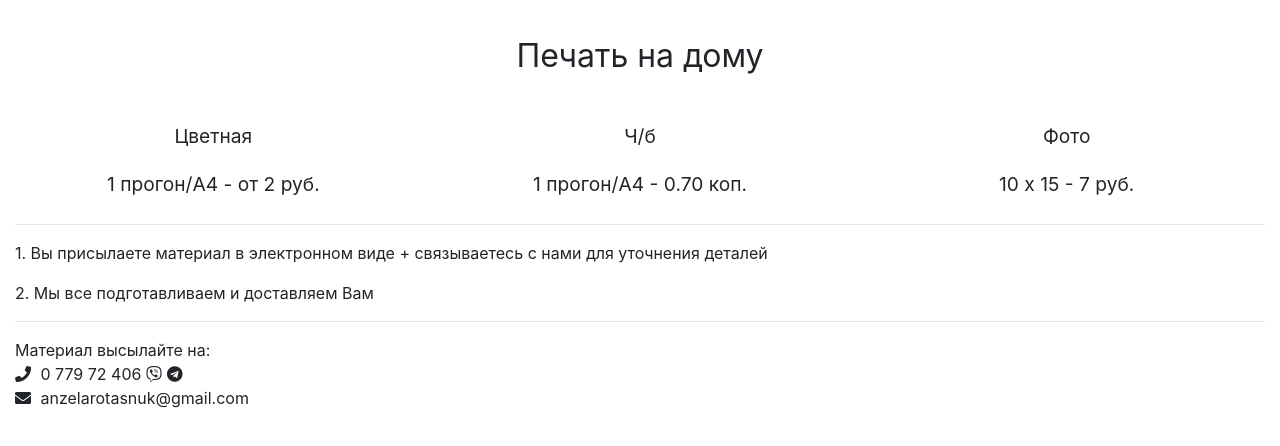
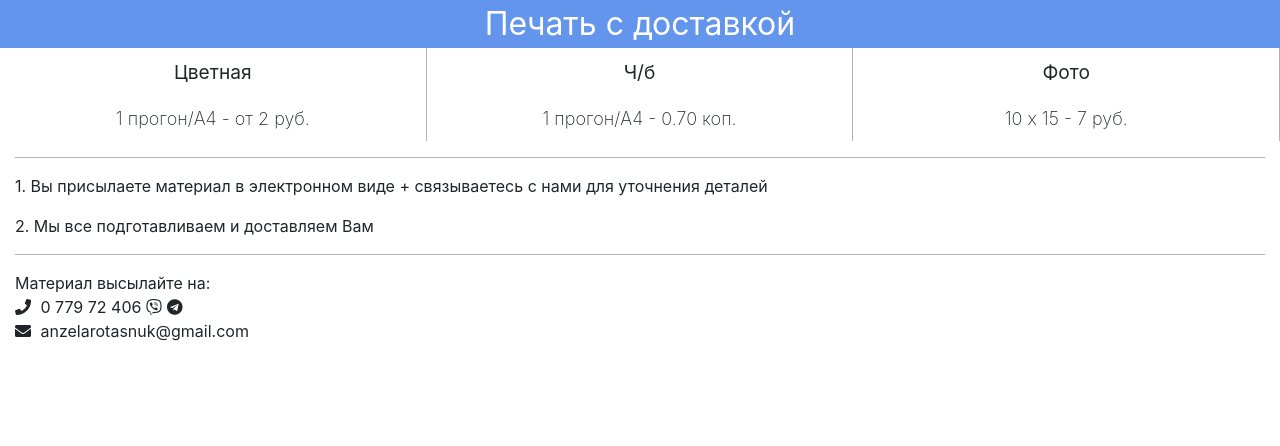
Before and after one commit to MelDimo/print4home, a plain HTML site: page index.html in a window 1280 px wide. Drawn offline with nearby package versions, Linux system fonts and the light colour scheme.

Commit message:
add style, RC

```diff
--- a/index.html
+++ b/index.html
@@ -3,10 +3,15 @@
   <link rel="stylesheet" href="https://stackpath.bootstrapcdn.com/bootstrap/4.1.0/css/bootstrap.min.css" integrity="sha384-9gVQ4dYFwwWSjIDZnLEWnxCjeSWFphJiwGPXr1jddIhOegiu1FwO5qRGvFXOdJZ4" crossorigin="anonymous">
   <link rel="stylesheet" href="https://use.fontawesome.com/releases/v5.8.1/css/all.css" integrity="sha384-50oBUHEmvpQ+1lW4y57PTFmhCaXp0ML5d60M1M7uH2+nqUivzIebhndOJK28anvf" crossorigin="anonymous">
   <style>
-    footer{
+    header{
+      position: -webkit-sticky; /* Safari */
+      position: sticky;
+      top: 0;
+      background:cornflowerblue;
+      color: white;
       text-align: center;
       font-size: 2em;
-      margin: 1em;
+      z-index: 100;
     }
     i{
       padding-right: 5px;
@@ -15,27 +20,29 @@
       margin-top: 1rem;
       margin-bottom: 1rem;
       border: 0;
-      border-top: 1px solid rgba(0, 0, 0, 0.1);
+      border-top: 1px solid rgba(0, 0, 0, 0.3);
     }
     .colHeader{
       text-align: center;
       padding: 0.5em;
       font-size: larger;
+      border-right: 1px solid rgba(0, 0, 0, 0.3);
     }
     .colContent{
       font-weight: 200;
       text-align: center;
       padding: 0.5em;
       font-size: large;
+      border-right: 1px solid rgba(0, 0, 0, 0.3);
     }
   </style>
 </head>
-<footer>
+<header>
   <div>
-    <span>Печать на дому</span>
+    Печать с доставкой
   </div>
-</footer>
-<body style="background: transparent; margin: 0; padding: 0;">
+</header>
+<body>
   <div class="container-fluid">
     <div class="row">
       <div class="col colHeader">Цветная</div>
@@ -43,9 +50,9 @@
       <div class="col colHeader">Фото</div>
     </div>
     <div class="row">
-      <div class="col colHeader">1 прогон/A4 - от 2 руб.</div>
-      <div class="col colHeader">1 прогон/A4 - 0.70 коп.</div>
-      <div class="col colHeader">10 х 15 - 7 руб.</div>
+      <div class="col colContent">1 прогон/A4 - от 2 руб.</div>
+      <div class="col colContent">1 прогон/A4 - 0.70 коп.</div>
+      <div class="col colContent">10 х 15 - 7 руб.</div>
     </div>
     <hr/>
     <div>
```
